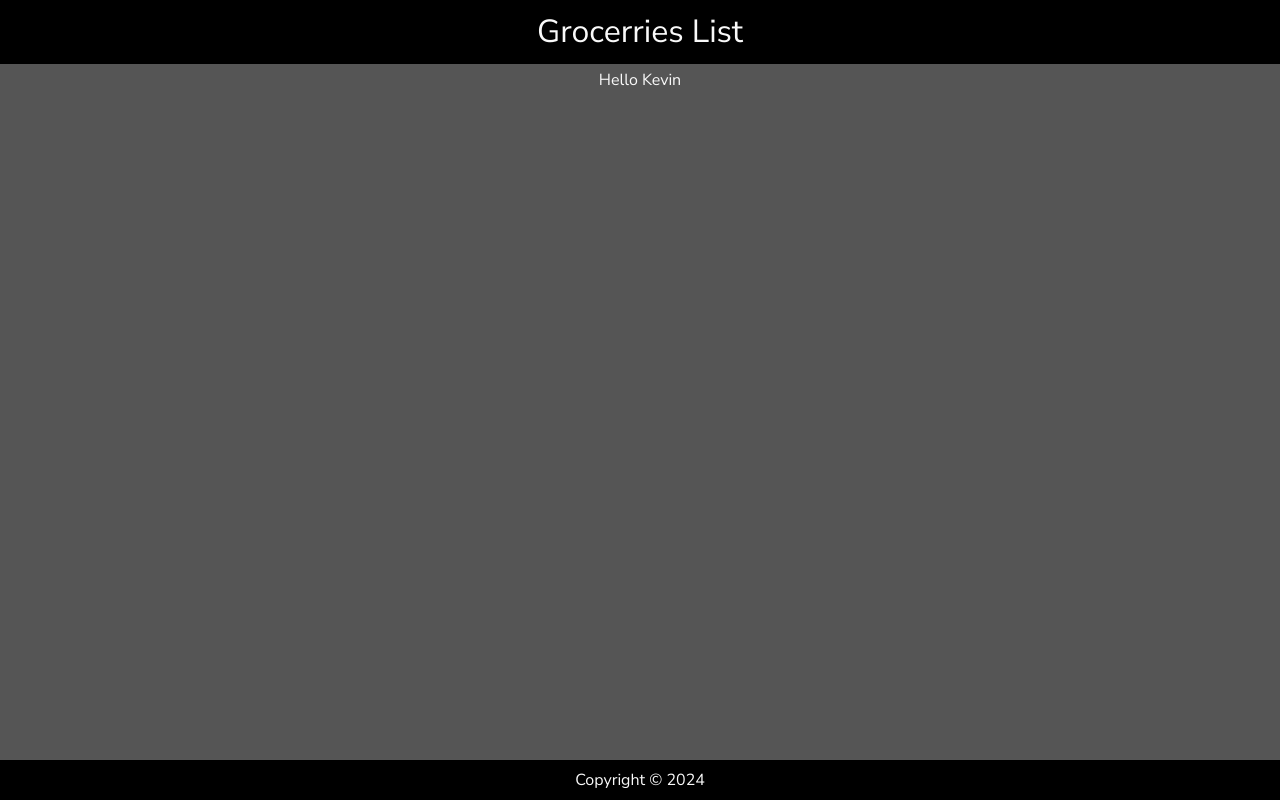
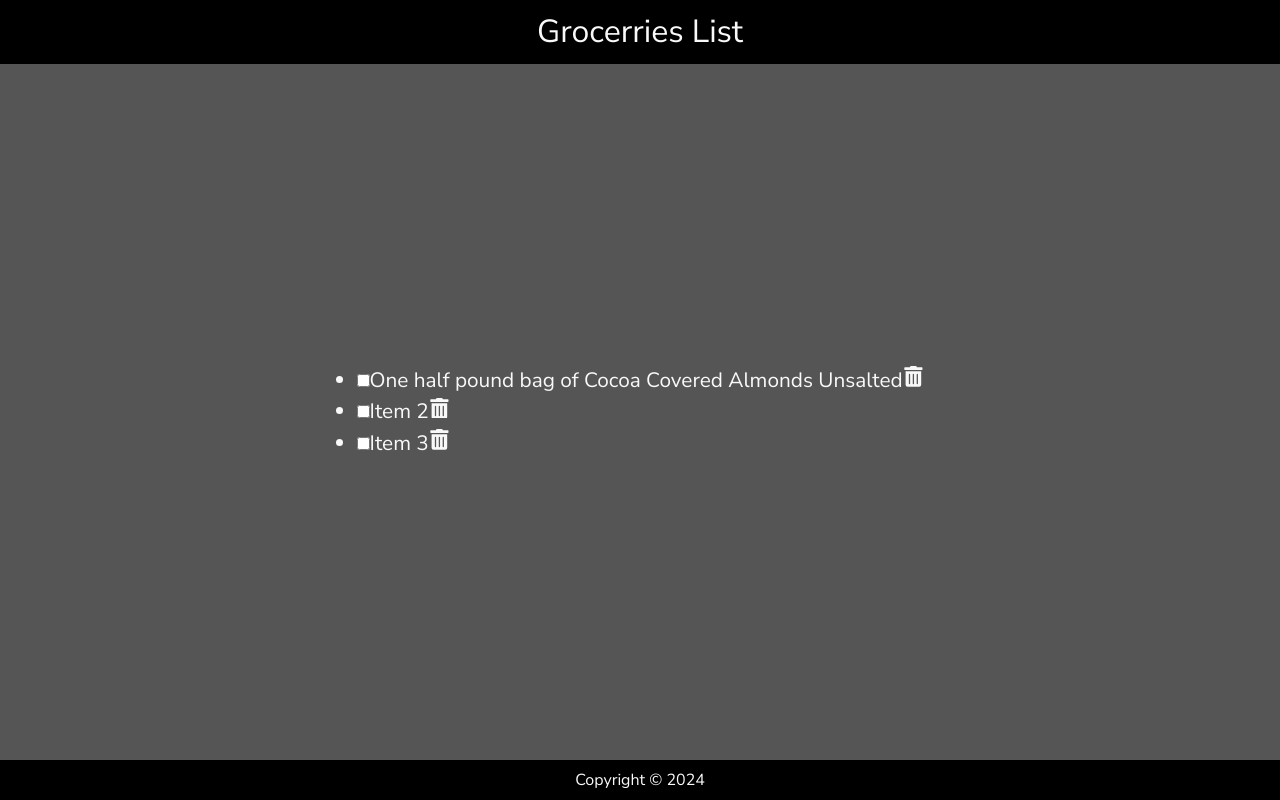
Before and after one commit to BirushaNdegeya/grocerries, a React (Vite) app: page / in a window 1280 px wide. Built offline with nearby package versions, Linux system fonts and the light colour scheme.

Commit message:
update repo
update repo

```diff
--- a/package.json
+++ b/package.json
@@ -21,6 +21,7 @@
     "eslint-plugin-react": "^7.33.2",
     "eslint-plugin-react-hooks": "^4.6.0",
     "eslint-plugin-react-refresh": "^0.4.5",
+    "react-icons": "^5.0.1",
     "vite": "^5.1.0"
   }
 }
--- a/src/components/Content.jsx
+++ b/src/components/Content.jsx
@@ -1,15 +1,44 @@
-import React from "react";
+import React, { useState } from "react";
+import { FaTrashAlt } from 'react-icons/fa';
 
 const Content = () => {
-   const handleNameChange = () => {
-      const names = ['Bob', 'Kevin', 'Dave'];
-      const int = Math.floor(Math.random() * 3);
-      return names[int];
-   };
+   const [items, setItems] = useState([
+      {
+         id: 1,
+         checked: false,
+         item: "One half pound bag of Cocoa Covered Almonds Unsalted",
+      },
+      {
+         id: 2,
+         checked: false,
+         item: "Item 2",
+      },
+      {
+         id: 3,
+         checked: false,
+         item: "Item 3",
+      }
+   ]);
 
    return (
       <main>
-         <p>Hello {handleNameChange()}</p>
+         <ul>
+            {
+               items.map((item) => (
+                  <li className="item" key={item.id}>
+                     <input
+                        type="checkbox"
+                        checked={item.checked}
+                     />
+                     <label>{item.item}</label>
+                     <FaTrashAlt
+                        role="button"
+                        tabIndex="0"
+                     />
+                  </li>
+               ))
+            }
+         </ul>
       </main>
    );
 };
--- a/src/index.css
+++ b/src/index.css
@@ -20,6 +20,7 @@
 html {
    background: #555;
    color: #f9f9f9;
+   font-size: 16px;
 }
 
 #root {
@@ -35,9 +36,11 @@
 }
 
 main {
+   font-size: 1.3rem;
    flex: 1;
    display: flex;
    flex-direction: column;
    align-items: center;
-   padding: 4px;
+   padding: 16px;
+   justify-content: center;
 }
```
Also changed, not shown: 1 other file (tests, documents, lock files or other folders).
